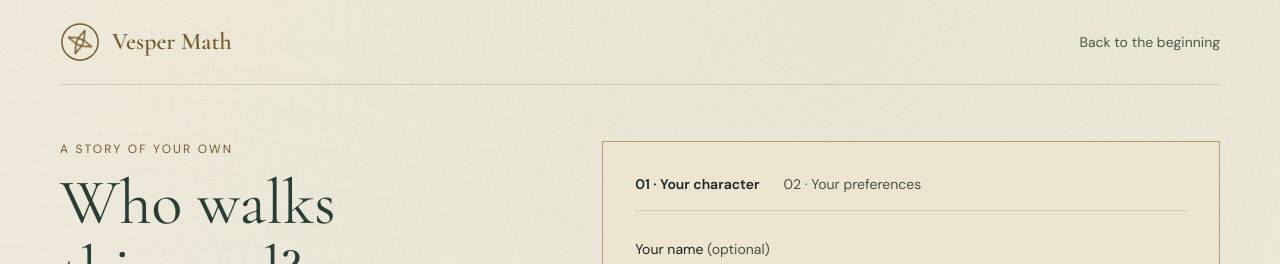
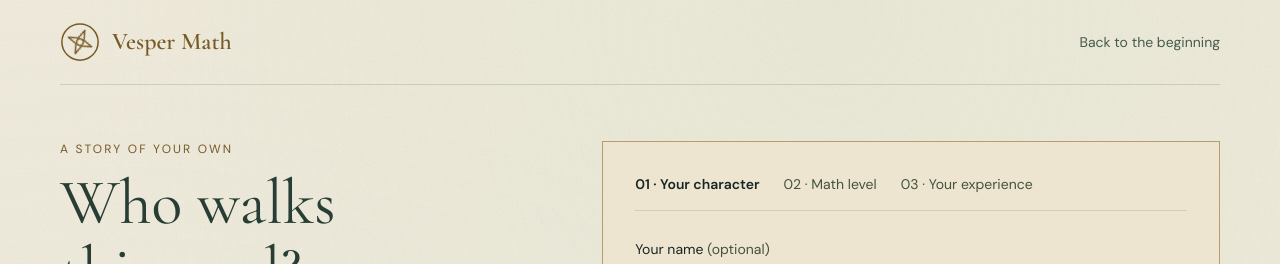
Before and after one commit to joshuawenning/vesper-math, a Next.js app: page /begin in a window 1280 px wide. Shown: the top 264 px of the page. Built offline with nearby package versions, Linux system fonts and the light colour scheme.

Commit message:
Separate onboarding into character, math, and experience steps

```diff
--- a/src/components/preferences.tsx
+++ b/src/components/preferences.tsx
@@ -17,10 +17,12 @@ export default function Preferences({
   onChange,
   transfer = false,
   onRestart,
+  section = 'all',
 }: {
   progress: Progress;
   onChange: (value: Progress) => void;
   transfer?: boolean;
+  section?: 'all' | 'skill' | 'experience';
   onRestart?: () => void;
 }) {
   const input = useRef<HTMLInputElement>(null);
@@ -78,6 +80,8 @@ export default function Preferences({
             ? 'Settings saved'
             : 'Couldn’t save settings. Changes apply only for this session.')}
       </StatusNotice>
+      {section !== 'skill' && (
+        <>
           <PreferenceChoices
             label="Appearance"
             value={progress.theme}
@@ -95,22 +99,29 @@ export default function Preferences({
               onChange={(textSize) => changeSettings({ ...progress, textSize })}
             />
             <Muted>
-          Text also follows your browser’s zoom and font settings. Animations respect your device’s
-          reduced-motion preference.
+              Text also follows your browser’s zoom and font settings. Animations respect your
+              device’s reduced-motion preference.
             </Muted>
             <SpeechPreferences
               value={progress.speech}
               onChange={(speech) => changeSettings({ ...progress, speech })}
             />
+            {section === 'all' && (
               <details className="my-4 text-sm leading-relaxed">
                 <summary className="cursor-pointer py-3">Keyboard controls</summary>
                 <p>
-            Use Tab and Shift+Tab to move between controls, Enter or Space to activate a button, and
-            Escape to close a window. Focus stays inside an open window and returns to where you
-            opened it. The first Tab on the page offers “Skip to adventure.”
+                  Use Tab and Shift+Tab to move between controls, Enter or Space to activate a
+                  button, and Escape to close a window. Focus stays inside an open window and
+                  returns to where you opened it. The first Tab on the page offers “Skip to
+                  adventure.”
                 </p>
               </details>
+            )}
           </fieldset>
+        </>
+      )}
+      {section !== 'experience' && (
+        <>
           <PreferenceChoices
             label="Math skill level"
             value={progress.skill}
@@ -125,6 +136,10 @@ export default function Preferences({
             Your choice changes new encounters and Elian’s quizzes. Earlier discoveries keep their
             original record.
           </Muted>
+        </>
+      )}
+      {section !== 'skill' && (
+        <>
           <PreferenceChoices
             label="Storytelling"
             value={progress.reading}
@@ -143,9 +158,11 @@ export default function Preferences({
             }
           />
           <Muted>
-        The math stays the same when you change the storytelling. You can change these preferences
-        at any time.
+            The math stays the same when you change the storytelling. You can change these
+            preferences at any time.
           </Muted>
+        </>
+      )}
       {transfer && (
         <>
           <Muted className="mt-[18px]">
--- a/src/components/welcome/onboarding.tsx
+++ b/src/components/welcome/onboarding.tsx
@@ -14,12 +14,37 @@ import Button from '../ui/button';
 import WorldAtmosphere from '../adventure/world-atmosphere';
 import { useProgress } from '../use-progress';
 
+const steps = [
+  {
+    id: 'character',
+    label: 'Your character',
+    title: 'Who walks this road?',
+    description:
+      'A name for Elian to remember. A face for the adventures ahead. Every class can follow every path.',
+  },
+  {
+    id: 'skill',
+    label: 'Math level',
+    title: 'Find your footing.',
+    description:
+      'Choose a comfortable starting point. This shapes the challenges ahead, and you can change it later in Settings.',
+  },
+  {
+    id: 'experience',
+    label: 'Your experience',
+    title: 'Make yourself at home.',
+    description:
+      'Choose how the story is told, and make the page easy to read. You can change everything later in Settings.',
+  },
+] as const;
+
 function Setup() {
   const { progress, setProgress } = useProgress();
   const router = useRouter();
-  const [step, setStep] = useState<'character' | 'preferences'>('character');
+  const [step, setStep] = useState<(typeof steps)[number]['id']>('character');
   const [name, setName] = useState(progress.profile.name);
   const [persona, setPersona] = useState<PersonaId>(progress.profile.persona);
+  const currentStep = steps.find((item) => item.id === step)!;
   const heading = useRef<HTMLHeadingElement>(null);
   const moved = useRef(false);
   useEffect(() => {
@@ -38,12 +63,10 @@ function Setup() {
           tabIndex={-1}
           className="font-story text-[clamp(2.5rem,5vw,4rem)] leading-[1.05] focus:outline-none focus:shadow-none"
         >
-          {step === 'character' ? 'Who walks this road?' : 'Make yourself at home.'}
+          {currentStep.title}
         </h1>
         <p className="my-5 max-w-md text-base leading-relaxed text-subtle">
-          {step === 'character'
-            ? 'A name for Elian to remember. A face for the adventures ahead. Every class can follow every path.'
-            : 'Start where you feel comfortable. Choose how the story is told, and make the page easy to read. You can change everything later in Settings.'}
+          {currentStep.description}
         </p>
         <figure className="relative mt-7 hidden aspect-[4/5] overflow-hidden border border-line tablet:block">
           <Image
@@ -60,25 +83,22 @@ function Setup() {
         aria-label="Set up your journey"
       >
         <ol className="mb-7 flex flex-wrap gap-x-6 gap-y-2 border-b border-[#909c8350] pb-4 text-sm">
+          {steps.map((item, index) => (
             <li
-            aria-current={step === 'character' ? 'step' : undefined}
-            className={step === 'character' ? 'font-semibold' : 'text-[#43533e]'}
+              key={item.id}
+              aria-current={step === item.id ? 'step' : undefined}
+              className={step === item.id ? 'font-semibold' : 'text-[#43533e]'}
             >
-            01 · Your character
+              0{index + 1} · {item.label}
             </li>
-          <li
-            aria-current={step === 'preferences' ? 'step' : undefined}
-            className={step === 'preferences' ? 'font-semibold' : 'text-[#43533e]'}
-          >
-            02 · Your preferences
-          </li>
+          ))}
         </ol>
         {step === 'character' ? (
           <form
             onSubmit={(event) => {
               event.preventDefault();
               setProgress({ ...progress, profile: { name: cleanName(name), persona } });
-              setStep('preferences');
+              setStep('skill');
             }}
           >
             <label className="block text-sm">
@@ -126,16 +146,24 @@ function Setup() {
               {getPersona(persona).description}
             </p>
             <Button type="submit">
-              Choose my preferences <Icon name="arrow" />
+              Choose my math level <Icon name="arrow" />
             </Button>
           </form>
         ) : (
           <>
-            <Preferences progress={progress} onChange={setProgress} />
+            <Preferences key={step} progress={progress} onChange={setProgress} section={step} />
             <div className="mt-7 flex flex-wrap items-center justify-between gap-3 border-t border-[#909c8350] pt-5">
-              <Button variant="secondary" onClick={() => setStep('character')}>
-                Back to character
+              <Button
+                variant="secondary"
+                onClick={() => setStep(step === 'skill' ? 'character' : 'skill')}
+              >
+                {step === 'skill' ? 'Back to character' : 'Back to math level'}
               </Button>
+              {step === 'skill' ? (
+                <Button onClick={() => setStep('experience')}>
+                  Story & accessibility <Icon name="arrow" />
+                </Button>
+              ) : (
                 <Button
                   onClick={() => {
                     setProgress((current) => ({ ...current, started: true }));
@@ -144,6 +172,7 @@ function Setup() {
                 >
                   Enter the world <Icon name="arrow" />
                 </Button>
+              )}
             </div>
           </>
         )}
```
Also changed, not shown: 2 other files (tests, documents, lock files or other folders). Lines whose indentation alone changed are shown as unchanged.
